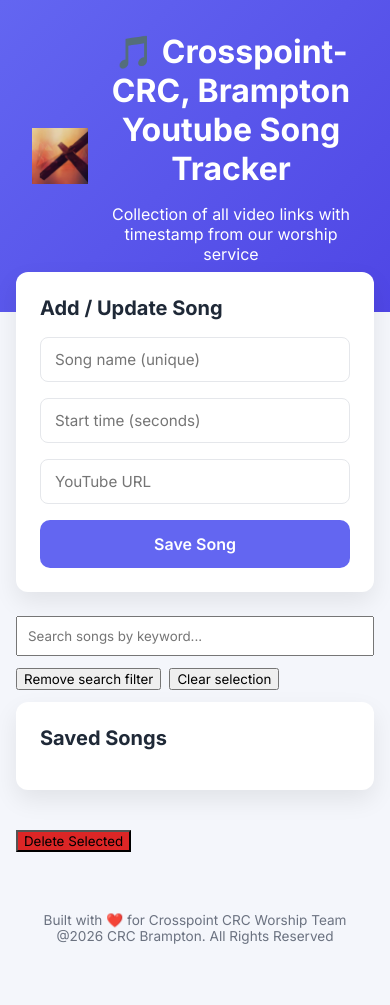
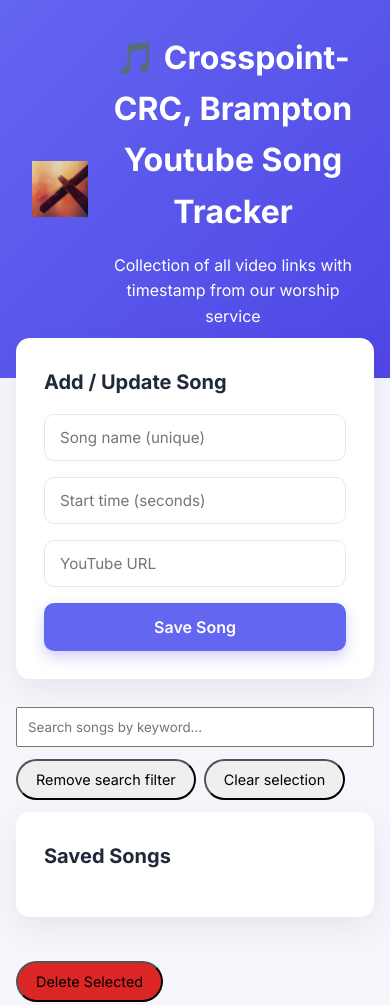
Before and after one commit to Jeyaselvan1984/songtracker, a website: page public/index.html in a window 390 px wide. Shown: the top 1005 px of the page. Before the commit the page ends 964 px from the top, so only its background shows below. Drawn offline with Linux system fonts and the light colour scheme; no server answers.

Commit message:
Update index.html

```diff
--- a/public/index.html
+++ b/public/index.html
@@ -9,6 +9,25 @@
   <link href="https://fonts.googleapis.com/css2?family=Inter:wght@400;600;700&display=swap" rel="stylesheet">
 
   <style>
+    body {
+  line-height: 1.6;
+}
+
+.container {
+  animation: fadeIn 0.4s ease-out;
+}
+
+@keyframes fadeIn {
+  from {
+    opacity: 0;
+    transform: translateY(6px);
+  }
+  to {
+    opacity: 1;
+    transform: translateY(0);
+  }
+}
+
     .app-header {
   background: linear-gradient(135deg, var(--primary), var(--primary-dark));
   color: white;
@@ -21,7 +40,12 @@
   display: flex;
   align-items: center;
   justify-content: center;
-  gap: 16px;
+
+ gap: 20px;
+  max-width: 900px;
+  margin: 0 auto;
+
+
 }
 
 .header-icon {
@@ -51,7 +75,28 @@
       color: var(--text);
     }
 
-    header {
+
+
+    .container {
+      max-width: 900px;
+      margin: -40px auto 40px;
+      padding: 0 16px;
+    }
+
+   .card {
+  background: var(--card);
+  border-radius: 14px;
+  padding: 28px;
+  box-shadow: 0 12px 30px rgba(0,0,0,0.06);
+  margin-bottom: 28px;
+  transition: transform 0.15s ease, box-shadow 0.15s ease;
+}
+
+.card:hover {
+  transform: translateY(-2px);
+  box-shadow: 0 18px 36px rgba(0,0,0,0.08);
+}
+ header {
       background: linear-gradient(135deg, var(--primary), var(--primary-dark));
       color: white;
       padding: 32px;
@@ -61,20 +106,6 @@
     header h1 {
       margin: 0;
       font-size: 2rem;
-    }
-
-    .container {
-      max-width: 900px;
-      margin: -40px auto 40px;
-      padding: 0 16px;
-    }
-
-    .card {
-      background: var(--card);
-      border-radius: 12px;
-      padding: 24px;
-      box-shadow: 0 10px 25px rgba(0,0,0,0.08);
-      margin-bottom: 24px;
     }
 
     .card h2 {
@@ -90,10 +121,12 @@
 
     .form input {
       width: 100%;
-      padding: 12px 14px;
-      border-radius: 8px;
+
+ padding: 13px 15px;
+  border-radius: 10px;
+
       border: 1px solid var(--border);
-      font-size: 0.95rem;
+     font-size: 0.95rem;
     }
 
     .form input:focus {
@@ -128,7 +161,7 @@
       display: flex;
       justify-content: space-between;
       align-items: center;
-      padding: 14px 0;
+      padding: 16px 0;
       border-bottom: 1px solid var(--border);
     }
 
@@ -138,6 +171,7 @@
 
     .song-name {
       font-weight: 600;
+       font-size: 0.95rem;
     }
 
     .play-btn {
@@ -148,11 +182,29 @@
       border-radius: 999px;
       font-size: 0.85rem;
       transition: background 0.2s ease;
+
+ display: inline-flex;
+  align-items: center;
+  gap: 6px;
+  font-weight: 600;
+
     }
 
     .play-btn:hover {
       background: var(--primary-dark);
     }
+
+.play-btn::before {
+  content: "▶";
+  font-size: 0.7rem;
+}
+
+#searchBox:focus {
+  outline: none;
+  border: 1px solid var(--primary);
+  box-shadow: 0 0 0 3px rgba(99,102,241,0.15);
+}
+
 
     footer {
       text-align: center;
@@ -168,7 +220,13 @@
 
       .form button {
         grid-column: span 1;
+        box-shadow: 0 6px 14px rgba(99,102,241,0.3);
       }
+
+.form button:active {
+  transform: scale(0.98);
+}
+
     }
     .input-error {
   border-color: #dc2626 !important;
@@ -180,6 +238,12 @@
   font-size: 0.85rem;
   margin-top: 6px;
   display: none;
+}
+
+button {
+  border-radius: 999px;
+  padding: 10px 18px;
+  font-size: 0.9rem;
 }
 
 button:disabled {
@@ -259,6 +323,7 @@ button:disabled {
 <footer>
   Built with ❤️ for Crosspoint CRC Worship Team
   <br> @2026 CRC Brampton. All Rights Reserved
+   opacity: 0.85;
 </footer>
 
 <script>
```
